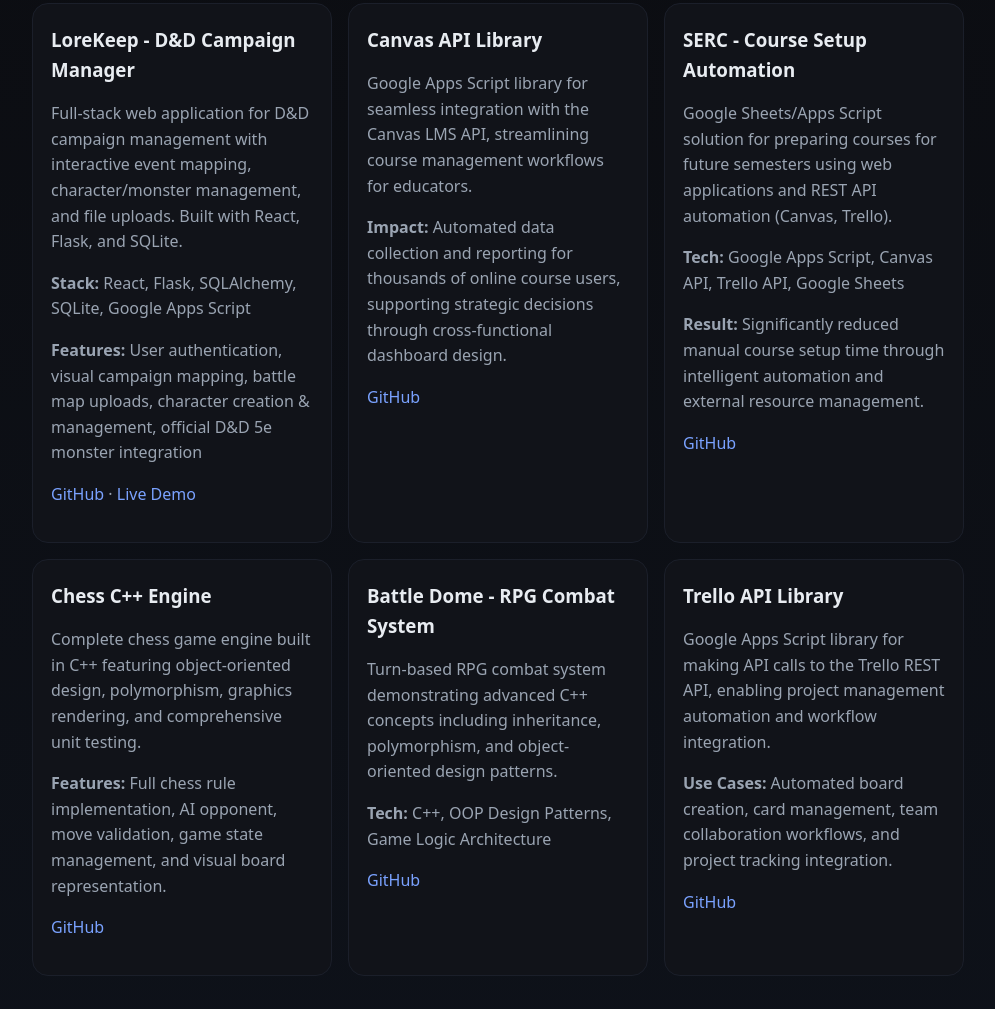
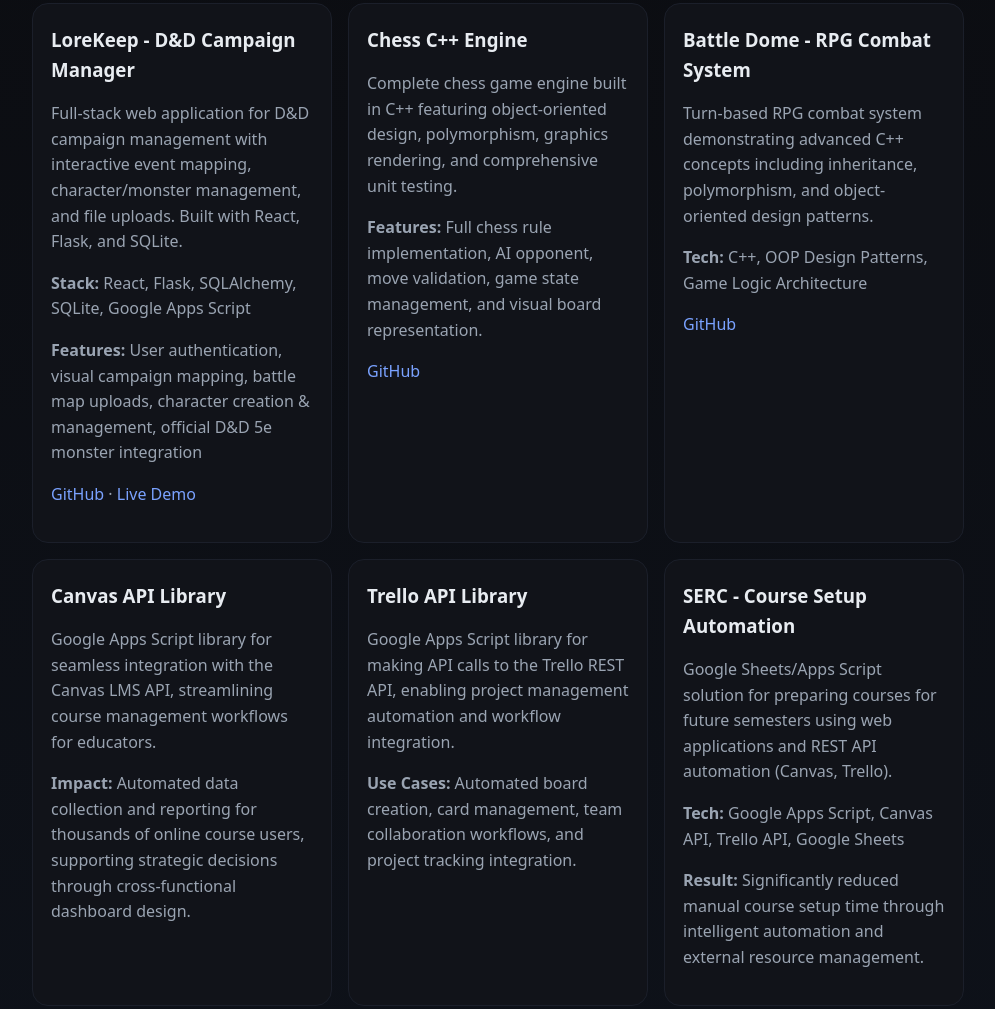
Before and after one commit to braedenspope/portfolio, a plain HTML site: page projects/index.html in a window 1280 px wide. Shown: the part 352-1361 px from the top of the page, without its empty margins (142-1137 px from the left). Drawn offline with Linux system fonts and the light colour scheme; files that its build step writes are made by us from their sources; files whose address does not match are found by name.

Commit message:
updated projects

```diff
--- a/projects/index.html
+++ b/projects/index.html
@@ -26,12 +26,34 @@
       <p><a href="https://github.com/braedenspope/lorekeep">GitHub</a> · <a href="https://lore-keep.vercel.app">Live Demo</a></p>
     </article>
 
+    <!-- Chess Engine -->
+    <article class="card">
+      <h3>Chess C++ Engine</h3>
+      <p>Complete chess game engine built in C++ featuring object-oriented design, polymorphism, graphics rendering, and comprehensive unit testing.</p>
+      <p><strong>Features:</strong> Full chess rule implementation, AI opponent, move validation, game state management, and visual board representation.</p>
+      <p><a href="https://github.com/braedenspope/chess">GitHub</a></p>
+    </article>
+
+    <!-- Battle Dome -->
+    <article class="card">
+      <h3>Battle Dome - RPG Combat System</h3>
+      <p>Turn-based RPG combat system demonstrating advanced C++ concepts including inheritance, polymorphism, and object-oriented design patterns.</p>
+      <p><strong>Tech:</strong> C++, OOP Design Patterns, Game Logic Architecture</p>
+      <p><a href="https://github.com/braedenspope/Battle-Dome">GitHub</a></p>
+    </article>
+
     <!-- Canvas API Library -->
     <article class="card">
       <h3>Canvas API Library</h3>
       <p>Google Apps Script library for seamless integration with the Canvas LMS API, streamlining course management workflows for educators.</p>
       <p><strong>Impact:</strong> Automated data collection and reporting for thousands of online course users, supporting strategic decisions through cross-functional dashboard design.</p>
-      <p><a href="https://github.com/braedenspope/canvas-api-library">GitHub</a></p>
+    </article>
+
+    <!-- Trello API Library -->
+    <article class="card">
+      <h3>Trello API Library</h3>
+      <p>Google Apps Script library for making API calls to the Trello REST API, enabling project management automation and workflow integration.</p>
+      <p><strong>Use Cases:</strong> Automated board creation, card management, team collaboration workflows, and project tracking integration.</p>
     </article>
 
     <!-- SERC Project -->
@@ -40,32 +62,8 @@
       <p>Google Sheets/Apps Script solution for preparing courses for future semesters using web applications and REST API automation (Canvas, Trello).</p>
       <p><strong>Tech:</strong> Google Apps Script, Canvas API, Trello API, Google Sheets</p>
       <p><strong>Result:</strong> Significantly reduced manual course setup time through intelligent automation and external resource management.</p>
-      <p><a href="#">GitHub</a></p>
     </article>
 
-    <!-- Chess Engine -->
-    <article class="card">
-      <h3>Chess C++ Engine</h3>
-      <p>Complete chess game engine built in C++ featuring object-oriented design, polymorphism, graphics rendering, and comprehensive unit testing.</p>
-      <p><strong>Features:</strong> Full chess rule implementation, AI opponent, move validation, game state management, and visual board representation.</p>
-      <p><a href="#">GitHub</a></p>
-    </article>
-
-    <!-- Battle Dome -->
-    <article class="card">
-      <h3>Battle Dome - RPG Combat System</h3>
-      <p>Turn-based RPG combat system demonstrating advanced C++ concepts including inheritance, polymorphism, and object-oriented design patterns.</p>
-      <p><strong>Tech:</strong> C++, OOP Design Patterns, Game Logic Architecture</p>
-      <p><a href="#">GitHub</a></p>
-    </article>
-
-    <!-- Trello API Library -->
-    <article class="card">
-      <h3>Trello API Library</h3>
-      <p>Google Apps Script library for making API calls to the Trello REST API, enabling project management automation and workflow integration.</p>
-      <p><strong>Use Cases:</strong> Automated board creation, card management, team collaboration workflows, and project tracking integration.</p>
-      <p><a href="#">GitHub</a></p>
-    </article>
   </main>
 
   <footer><div class="container small">© <span id="y"></span> Braeden Pope</div></footer>
--- a/server/server.js
+++ b/server/server.js
@@ -39,9 +39,7 @@ class Game {
 
     this.prompts = [
       "Why does Kaige Omen REALLY want to destroy Waterdeep?",
-      "What is Oberon actually doing as a beggar in the city?",
       "The TRUTH behind why all the Masked Lords keep getting assassinated",
-      "What Dusara al'Abhook's real plan is now that she can walk in sunlight",
       "Why the Stone of Golorr is causing so much chaos between the guilds",
       "The secret reason Captain Maverick keeps getting promoted",
       "What Thorn is ACTUALLY planning with Deepwater Mercantile",
```
Also changed, not shown: index.html (+2 -2 lines).
